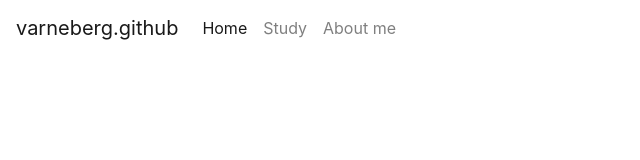
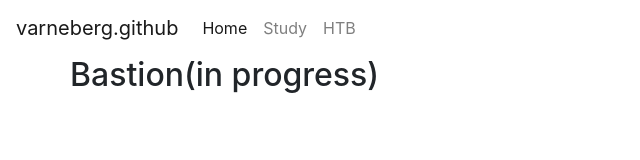
Before and after one commit to varneberg/varneberg.github.io, a plain HTML site: page HTB.html in a window 1280 px wide. Shown: the whole page, without its empty margins (0-640 px from the left). Drawn offline with nearby package versions, Linux system fonts and the light colour scheme.

Commit message:
added new section htb

```diff
--- a/about.html
+++ b/HTB.html
@@ -32,10 +32,18 @@
                 <a class="nav-link" href="study.html">Study</a>
               </li>
             <li class="nav-item">
-              <a class="nav-link" href="about.html">About me</a>
+              <a class="nav-link" href="HTB.html">HTB</a>
             </li>
           </ul>
         </div>
     </nav>
+    <div class="container">
+      <div class="row">
+        <div class="col-md-1-12">
+          <h2>Bastion(in progress)</h2>
+        </div>
+
+      </div>
+    </div>
   </body>
 </html>
```
Also changed, not shown: index.html (+1 -1 lines), study.html (+1 -1 lines).
